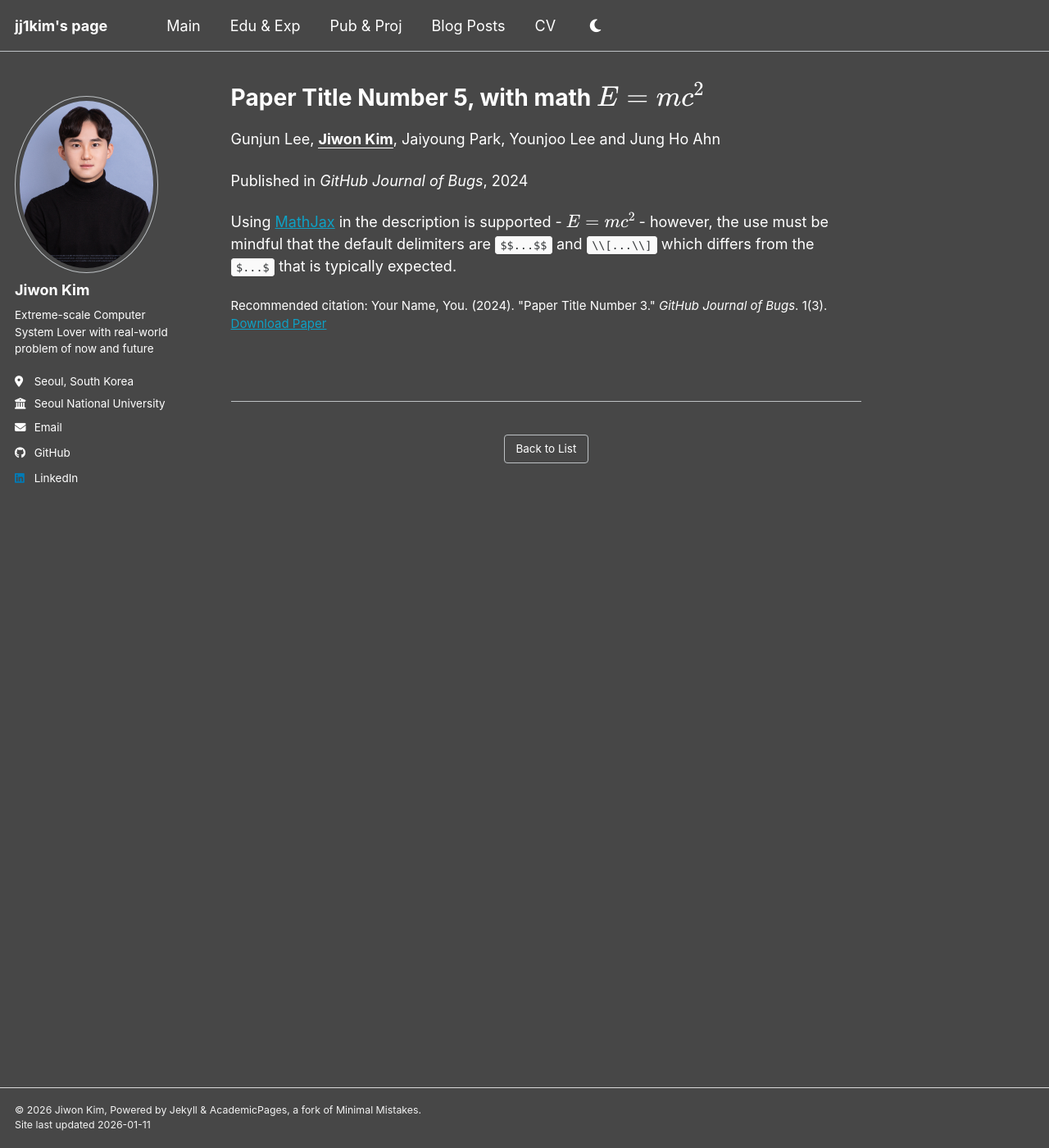
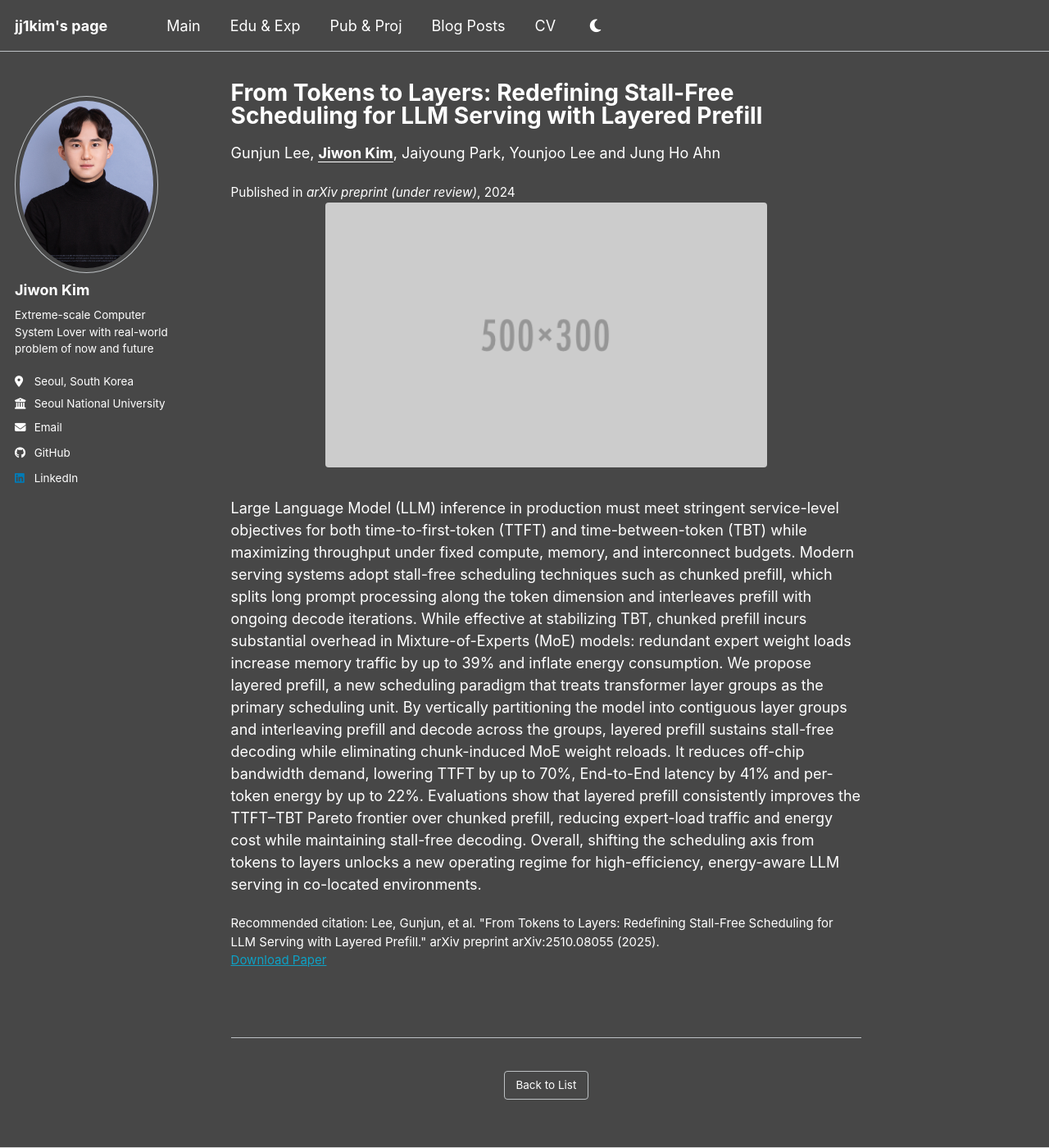
Before and after one commit to jj1kim/jj1kim.github.io, a Jekyll site: the page built from _publications/2025-06-08-paper-title-number-5.md, in a window 1280 px wide and 1400 px high. Shown: the whole window at 82% size. Built offline with Jekyll 4.4.1, drawn with Linux system fonts in a browser that asks for light colours; a script bundle is joined from its source files by our own code; library files that are not in the unit come from our copies.

Commit message:
first pub

```diff
--- a/_includes/archive-single.html
+++ b/_includes/archive-single.html
@@ -43,9 +43,9 @@
           <p> {{ post.type }}, <i>{{ post.venue }}</i>, {{ post.date | default: "1900-01-01" | date: "%Y" }} </p>
         {% elsif post.collection == 'publications' %}
           {% if post.author %}
-          <p>{{ post.author | markdownify }}</p>
+          <p style="font-size: 0.85em; margin-top: 0.25em; margin-bottom: 0.1em;">{{ post.author | markdownify }}</p>
           {% endif %}
-          <p>Published in <i>{{ post.venue }}</i>, {{ post.date | default: "1900-01-01" | date: "%Y" }} </p>
+          <p style="font-size: 0.85em; margin-top: 0; margin-bottom: 0;">Published in <i>{{ post.venue }}</i>, {{ post.date | default: "1900-01-01" | date: "%Y" }} </p>
         {% elsif post.date %}
          <p class="page__date" style="margin-top: 0; margin-bottom: 0.5em; font-size: 0.75em; color: var(--global-text-color-light);">
            <span><strong><i class="fa fa-fw fa-calendar" aria-hidden="true"></i> {{ site.data.ui-text[site.locale].date_label | default: "Published:" }}</strong></span>
--- a/_layouts/single.html
+++ b/_layouts/single.html
@@ -34,9 +34,9 @@ layout: default
           <p> {{ page.type }}, <i>{{ page.venue }}</i>, {{ page.date | default: "1900-01-01" | date: "%Y" }} </p>
         {% elsif page.venue and page.date %}
           {% if page.author %}
-          <p>{{ page.author | markdownify }}</p>
+          <p style="font-size: 0.85em; margin-top: 0.25em; margin-bottom: 0.1em;">{{ page.author | markdownify }}</p>
           {% endif %}
-          <p>Published in <i>{{ page.venue }}</i>, {{ page.date | default: "1900-01-01" | date: "%Y" }} </p>
+          <p style="font-size: 0.85em; margin-top: 0; margin-bottom: 0;">Published in <i>{{ page.venue }}</i>, {{ page.date | default: "1900-01-01" | date: "%Y" }} </p>
         {% elsif page.date %}
           <p class="page__date" style="margin-top: 0; margin-bottom: 0.5em; font-size: 0.75em; color: var(--global-text-color-light);">
             <span><strong><i class="fa fa-fw fa-calendar" aria-hidden="true"></i> {{ site.data.ui-text[site.locale].date_label | default: "Published:" }}</strong></span>
@@ -52,6 +52,11 @@ layout: default
       {% endunless %}
 
       <section class="page__content" itemprop="text">
+        {% if page.collection == 'publications' %}
+        <div style="text-align: center; margin-bottom: 2em;">
+          <img src="{{ base_path }}/images/500x300.png" alt="" style="width: 70%; height: auto; display: block; margin: 0 auto; border-radius: 4px;">
+        </div>
+        {% endif %}
         {{ content }}
 
         {% if page.citation and page.paperurl and page.slidesurl and page.bibtexurl %}
--- a/_publications/2025-06-08-paper-title-number-5.md
+++ b/_publications/2025-06-08-paper-title-number-5.md
@@ -1,14 +1,14 @@
 ---
-title: "Paper Title Number 5, with math $$E=mc^2$$"
+title: "From Tokens to Layers: Redefining Stall-Free Scheduling for LLM Serving with Layered Prefill"
 collection: publications
 category: conferences
-permalink: /publication/2024-02-17-paper-title-number-4
+permalink: /publication/layered-prefill
 excerpt: 'This paper is about a famous math equation, $$E=mc^2$$'
 date: 2024-02-17
 author: 'Gunjun Lee, <strong><u>Jiwon Kim</u></strong>, Jaiyoung Park, Younjoo Lee and Jung Ho Ahn'
-venue: 'GitHub Journal of Bugs'
-paperurl: 'https://academicpages.github.io/files/paper3.pdf'
-citation: 'Your Name, You. (2024). &quot;Paper Title Number 3.&quot; <i>GitHub Journal of Bugs</i>. 1(3).'
+venue: 'arXiv preprint (under review)'
+paperurl: 'https://arxiv.org/abs/2510.08055'
+citation: 'Lee, Gunjun, et al. "From Tokens to Layers: Redefining Stall-Free Scheduling for LLM Serving with Layered Prefill." arXiv preprint arXiv:2510.08055 (2025).'
 ---
 
-Using [MathJax](https://www.mathjax.org/) in the description is supported - $$E=mc^2$$ - however, the use must be mindful that the default delimiters are `$$...$$` and `\\[...\\]` which differs from the `$...$` that is typically expected.
+Large Language Model (LLM) inference in production must meet stringent service-level objectives for both time-to-first-token (TTFT) and time-between-token (TBT) while maximizing throughput under fixed compute, memory, and interconnect budgets. Modern serving systems adopt stall-free scheduling techniques such as chunked prefill, which splits long prompt processing along the token dimension and interleaves prefill with ongoing decode iterations. While effective at stabilizing TBT, chunked prefill incurs substantial overhead in Mixture-of-Experts (MoE) models: redundant expert weight loads increase memory traffic by up to 39% and inflate energy consumption. We propose layered prefill, a new scheduling paradigm that treats transformer layer groups as the primary scheduling unit. By vertically partitioning the model into contiguous layer groups and interleaving prefill and decode across the groups, layered prefill sustains stall-free decoding while eliminating chunk-induced MoE weight reloads. It reduces off-chip bandwidth demand, lowering TTFT by up to 70%, End-to-End latency by 41% and per-token energy by up to 22%. Evaluations show that layered prefill consistently improves the TTFT--TBT Pareto frontier over chunked prefill, reducing expert-load traffic and energy cost while maintaining stall-free decoding. Overall, shifting the scheduling axis from tokens to layers unlocks a new operating regime for high-efficiency, energy-aware LLM serving in co-located environments.
```
